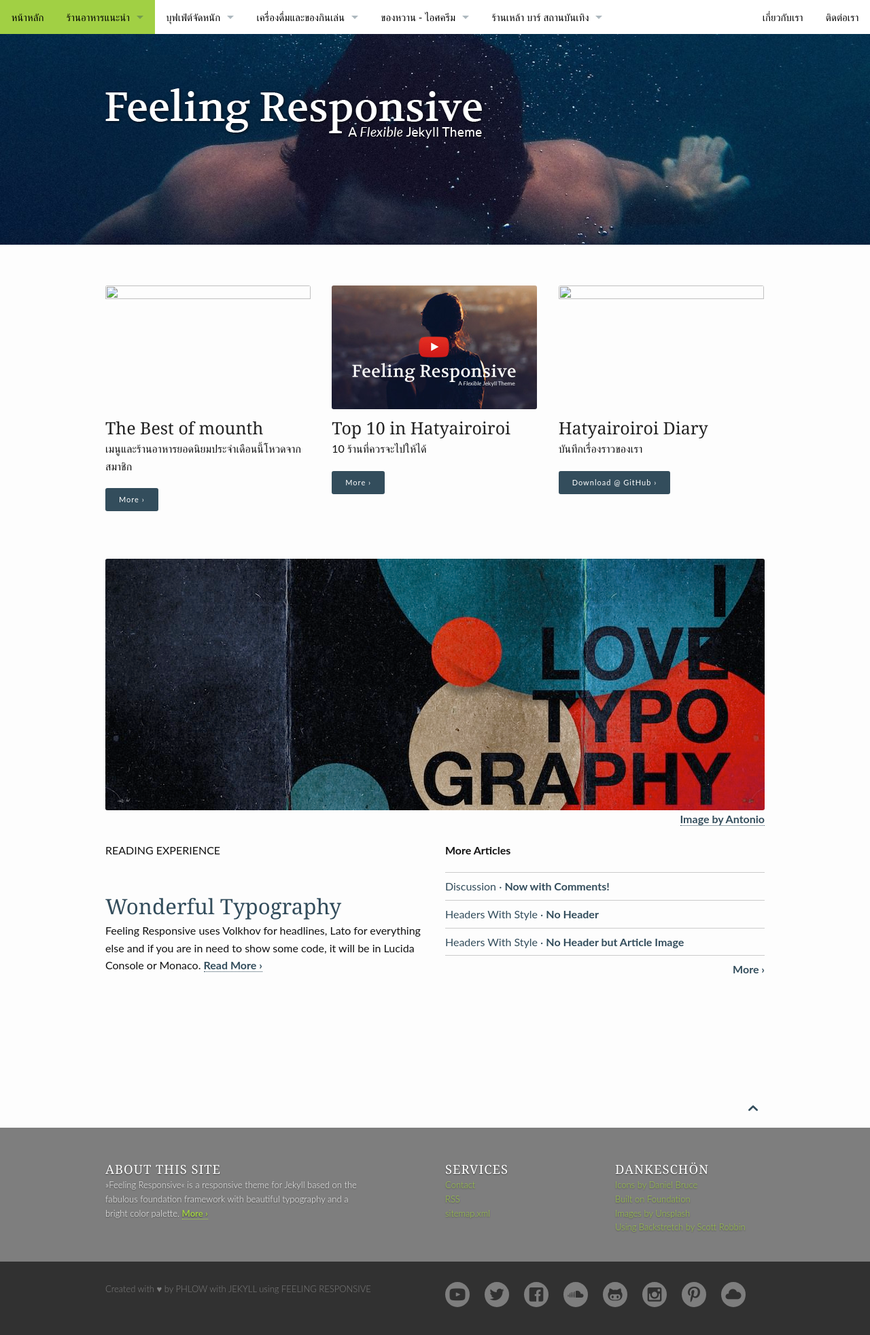
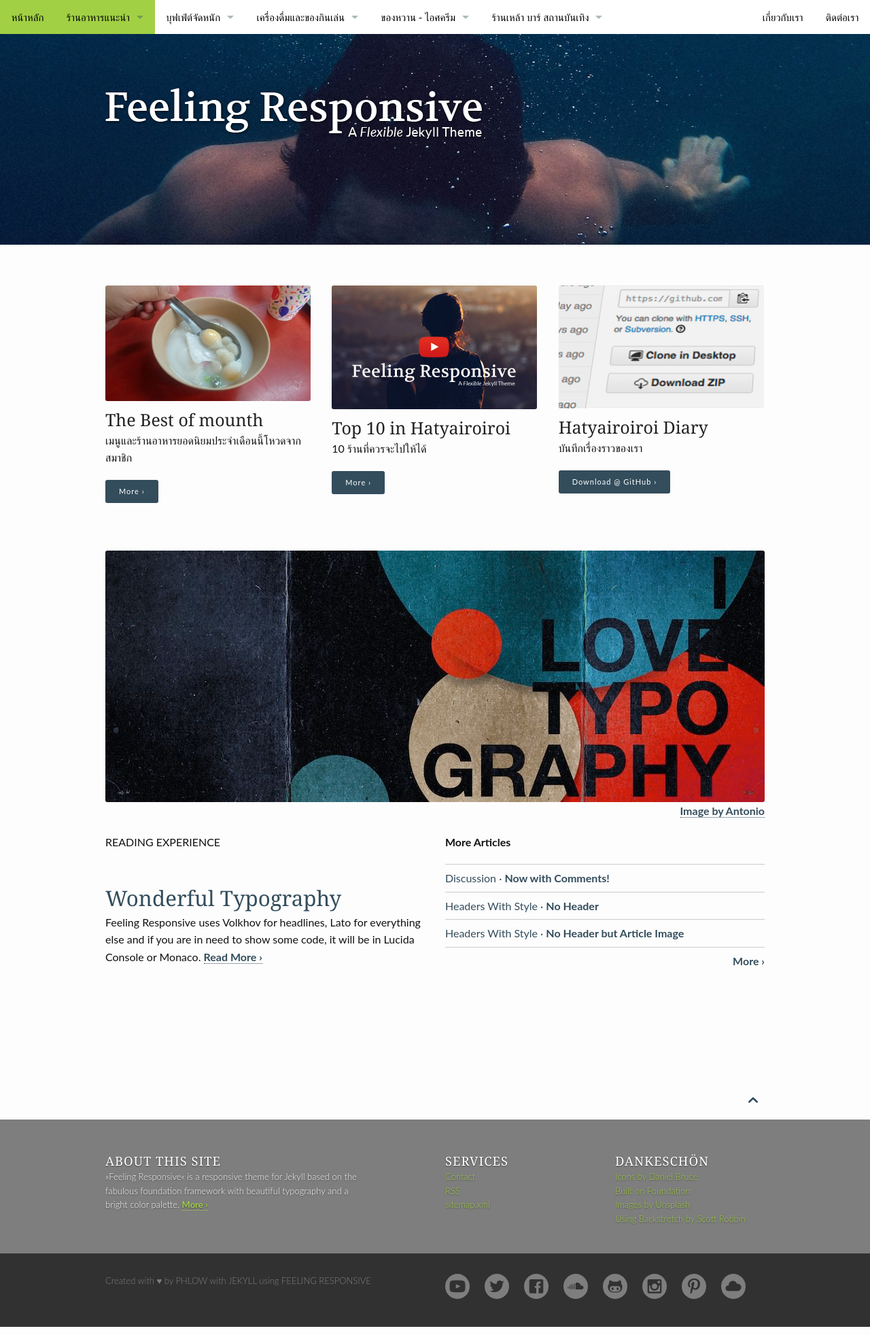
Before and after one commit to hatyairoiroi/hatyairoiroi.github.io, a Jekyll site: the page built from index.md, in a window 1280 px wide. Shown: the whole page at 68% size. Built offline with Jekyll 4.4.1, drawn with Linux system fonts in a browser that asks for light colours.

Commit message:
Update _config.yml

```diff
--- a/_config.yml
+++ b/_config.yml
@@ -34,7 +34,7 @@ improve_content: https://github.com/Phlow/feeling-responsive/edit/gh-pages
 # Example: <img src="{{ site.urlimg }}/{{ post.image.title }}">
 # Markdown-Example for posts ![Image Text]({{ site.urlimg }}/image.jpg)
 #
-urlimg: "hatyairoiroi.github.io/images/"
+urlimg: "https://hatyairoiroi.github.io/images/"
 
 
 # Logo size is 600x80 pixels
```
